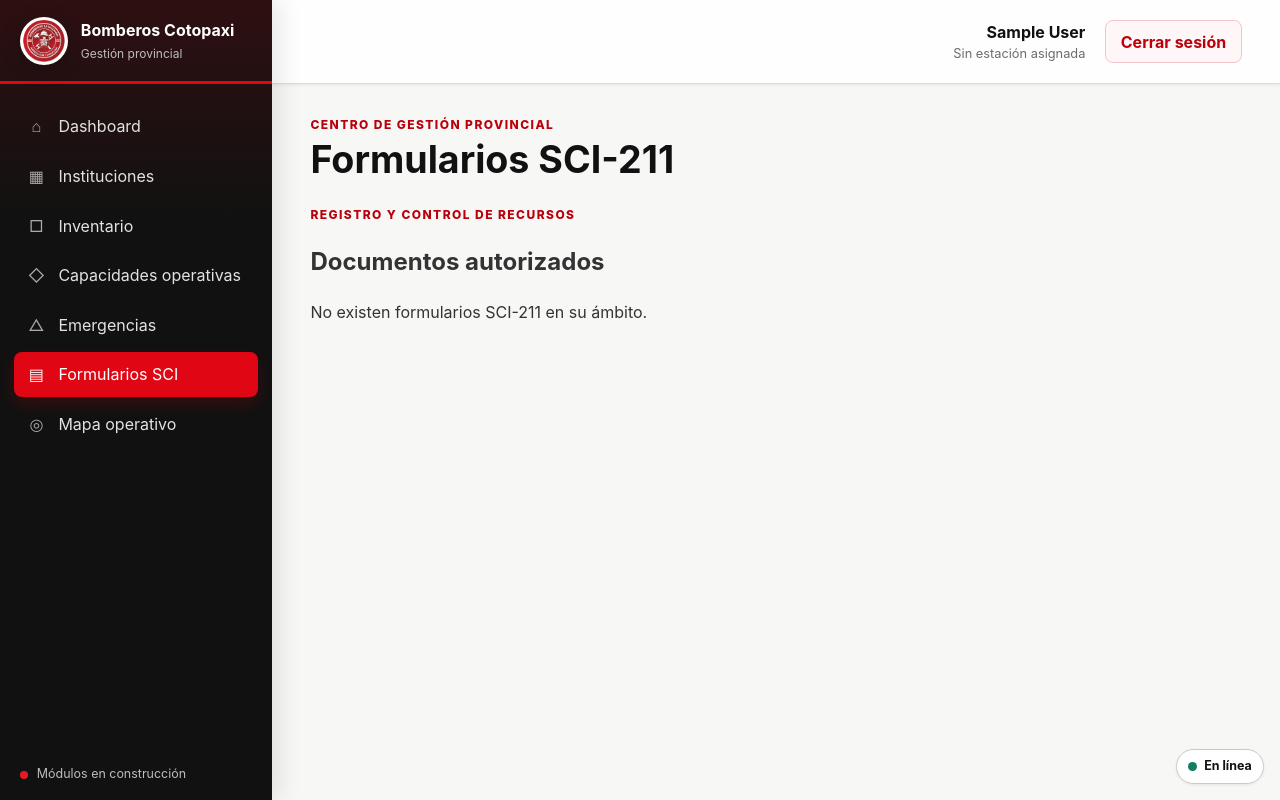
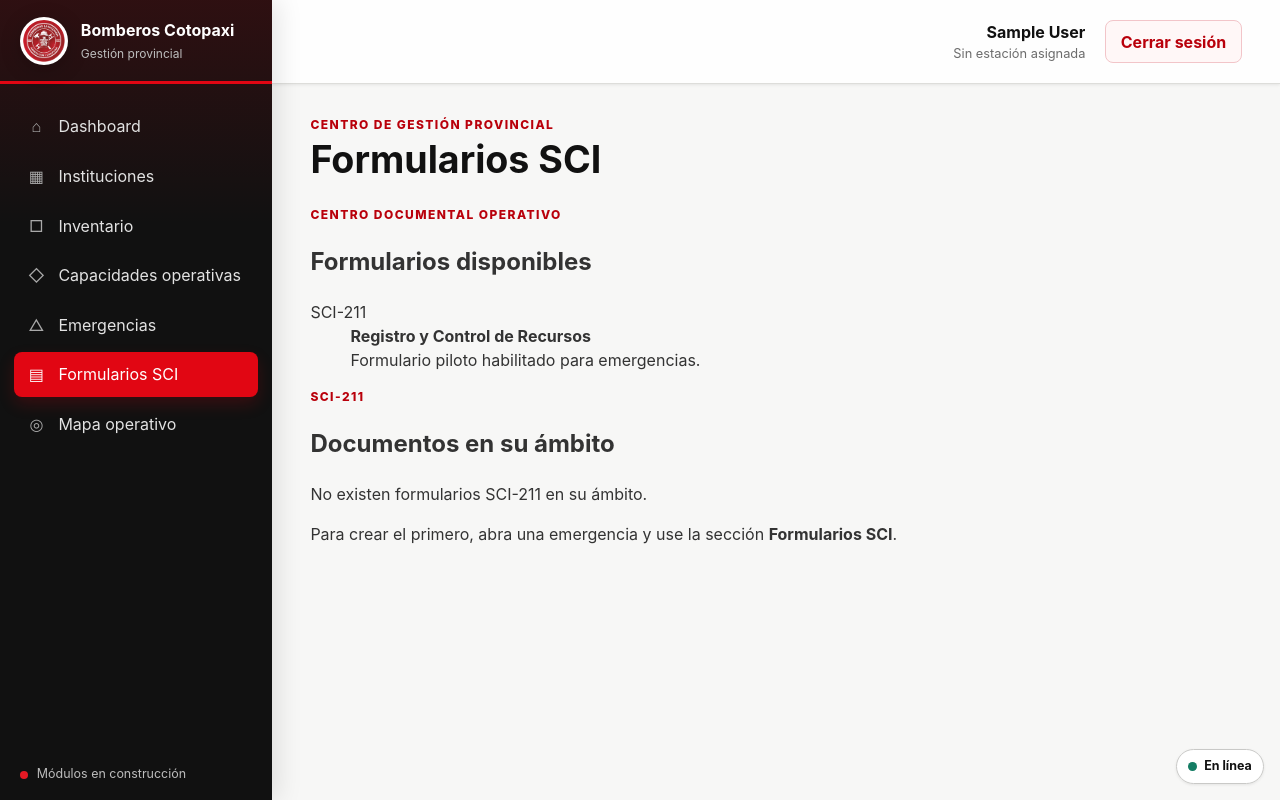
Before and after one commit to Adrian2004-jamv/Bomberos, a Django app: page /emergencias/formularios-sci/211/ in a window 1280 px wide. Run offline with Django 5.2, Linux system fonts and the light colour scheme; the visitor is signed in with stand-in values (Sample User, id 1); data comes from the database, SQL or seed files in the repository; data that the repository does not hold is empty; parts of the project's set-up code (start-up, migrations or seed data) failed here and were passed over.

Commit message:
fix: mostrar centro de formularios sci en el menu

```diff
--- a/config/settings.py
+++ b/config/settings.py
@@ -80,7 +80,6 @@ TEMPLATES = [
                 "django.contrib.auth.context_processors.auth",
                 "django.contrib.messages.context_processors.messages",
                 "operaciones.context_processors.acceso_capacidades",
-                "emergencias.context_processors.acceso_formularios_sci",
             ],
         },
     },
--- a/emergencias/context_processors.py
+++ /dev/null
@@ -1,7 +0,0 @@
-from .permissions import puede_consultar_emergencias
-
-
-def acceso_formularios_sci(request):
-    return {
-        "puede_consultar_formularios_sci": puede_consultar_emergencias(request.user),
-    }
--- a/templates/componentes/sidebar.html
+++ b/templates/componentes/sidebar.html
@@ -30,11 +30,9 @@
         <a class="nav-item{% if request.resolver_match.namespace == 'emergencias' and not request.resolver_match.url_name|slice:':6' == 'sci211' %} nav-item--active{% endif %}" href="{% url 'emergencias:lista' %}"{% if request.resolver_match.namespace == 'emergencias' and not request.resolver_match.url_name|slice:':6' == 'sci211' %} aria-current="page"{% endif %}>
             <span aria-hidden="true">△</span> Emergencias
         </a>
-        {% if puede_consultar_formularios_sci %}
-            <a class="nav-item{% if request.resolver_match.namespace == 'emergencias' and request.resolver_match.url_name|slice:':6' == 'sci211' %} nav-item--active{% endif %}" href="{% url 'emergencias:sci211_lista' %}"{% if request.resolver_match.namespace == 'emergencias' and request.resolver_match.url_name|slice:':6' == 'sci211' %} aria-current="page"{% endif %}>
-                <span aria-hidden="true">▤</span> Formularios SCI
-            </a>
-        {% endif %}
+        <a class="nav-item{% if request.resolver_match.namespace == 'emergencias' and request.resolver_match.url_name|slice:':6' == 'sci211' %} nav-item--active{% endif %}" href="{% url 'emergencias:sci211_lista' %}"{% if request.resolver_match.namespace == 'emergencias' and request.resolver_match.url_name|slice:':6' == 'sci211' %} aria-current="page"{% endif %}>
+            <span aria-hidden="true">▤</span> Formularios SCI
+        </a>
         <a class="nav-item{% if request.resolver_match.namespace == 'mapas' %} nav-item--active{% endif %}" href="{% url 'mapas:operativo' %}"{% if request.resolver_match.namespace == 'mapas' %} aria-current="page"{% endif %}>
             <span aria-hidden="true">◎</span> Mapa operativo
         </a>
--- a/templates/emergencias/sci211/lista.html
+++ b/templates/emergencias/sci211/lista.html
@@ -1,5 +1,13 @@
 {% extends "base.html" %}{% load static %}
-{% block title %}Formularios SCI-211{% endblock %}{% block page_title %}Formularios SCI-211{% endblock %}
+{% block title %}Formularios SCI{% endblock %}{% block page_title %}Formularios SCI{% endblock %}
 {% block extra_css %}<link rel="stylesheet" href="{% static 'emergencias/css/sci211.css' %}">{% endblock %}
-{% block content %}<section class="panel"><div class="panel__heading"><div><p class="eyebrow">Registro y Control de Recursos</p><h2>Documentos autorizados</h2></div></div>
-{% if formularios %}<div class="table-responsive"><table><thead><tr><th>Código</th><th>Emergencia</th><th>Estado</th><th>Actualizado</th><th></th></tr></thead><tbody>{% for f in formularios %}<tr><td>{{ f.codigo }}</td><td>{{ f.emergencia.codigo }}</td><td>{{ f.get_estado_display }}</td><td>{{ f.fecha_actualizacion|date:"d/m/Y H:i" }}</td><td><a class="button" href="{% url 'emergencias:sci211_detalle' f.pk %}">Consultar</a></td></tr>{% endfor %}</tbody></table></div>{% else %}<div class="empty-state">No existen formularios SCI-211 en su ámbito.</div>{% endif %}</section>{% endblock %}
+{% block content %}
+<section class="panel">
+    <div class="panel__heading"><div><p class="eyebrow">Centro documental operativo</p><h2>Formularios disponibles</h2></div></div>
+    <dl class="detail-grid"><div><dt>SCI-211</dt><dd><strong>Registro y Control de Recursos</strong><br>Formulario piloto habilitado para emergencias.</dd></div></dl>
+</section>
+<section class="panel">
+    <div class="panel__heading"><div><p class="eyebrow">SCI-211</p><h2>Documentos en su ámbito</h2></div></div>
+    {% if formularios %}<div class="table-responsive"><table><thead><tr><th>Formulario</th><th>Emergencia</th><th>Estado</th><th>Actualizado</th><th>Acciones</th></tr></thead><tbody>{% for f in formularios %}<tr><td><strong>{{ f.codigo }}</strong><br>Registro y Control de Recursos</td><td>{{ f.emergencia.codigo }}<br>{{ f.emergencia.tipo_emergencia }}</td><td>{{ f.get_estado_display }}</td><td>{{ f.fecha_actualizacion|date:"d/m/Y H:i" }}</td><td><div class="button-group">{% if f.es_editable %}<a class="button button--primary" href="{% url 'emergencias:sci211_editar' f.pk %}">Continuar edición</a>{% endif %}<a class="button" href="{% url 'emergencias:sci211_detalle' f.pk %}">Consultar</a><a class="button" href="{% url 'emergencias:sci211_imprimir' f.pk %}">Vista imprimible</a><a class="button" href="{% url 'emergencias:sci211_pdf' f.pk %}">Descargar PDF</a></div></td></tr>{% endfor %}</tbody></table></div>{% else %}<div class="empty-state"><p>No existen formularios SCI-211 en su ámbito.</p><p>Para crear el primero, abra una emergencia y use la sección <strong>Formularios SCI</strong>.</p></div>{% endif %}
+</section>
+{% endblock %}
```
Also changed, not shown: emergencias/test_sci211.py (+15 -0 lines).
